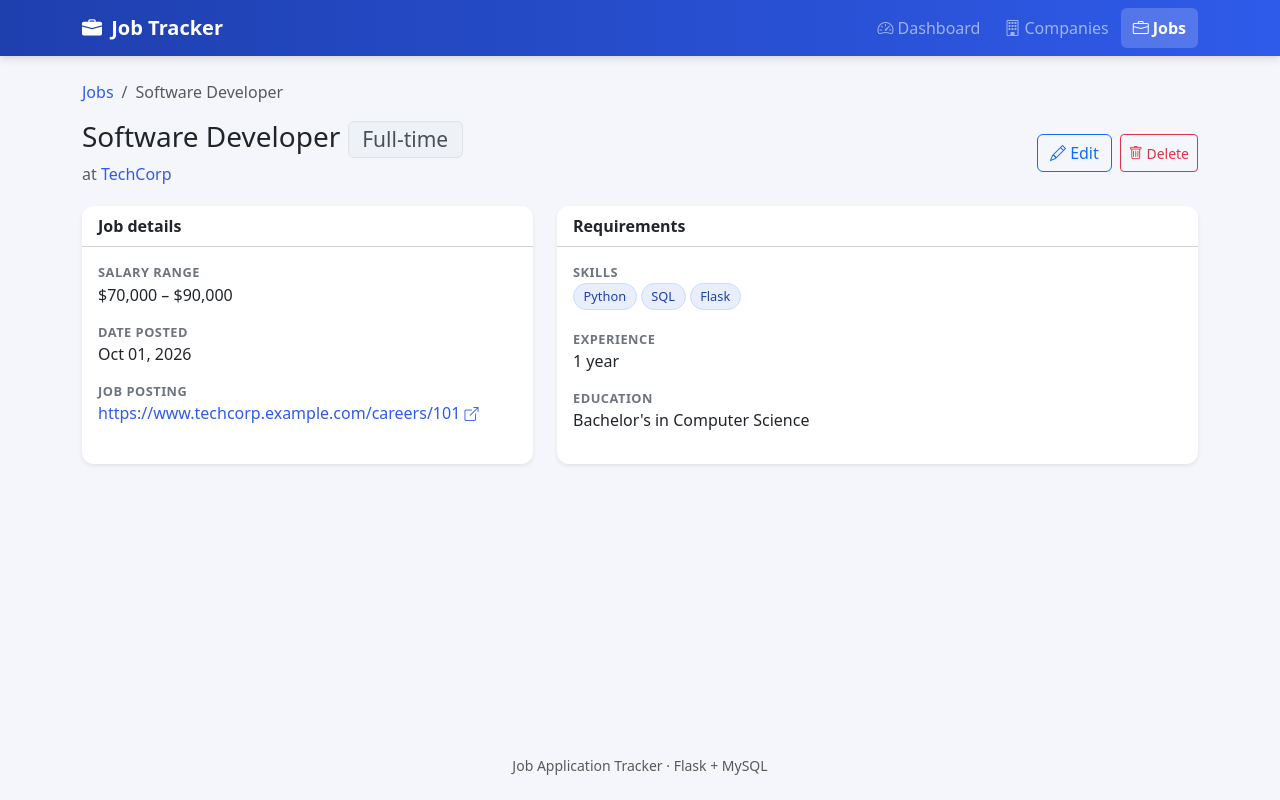
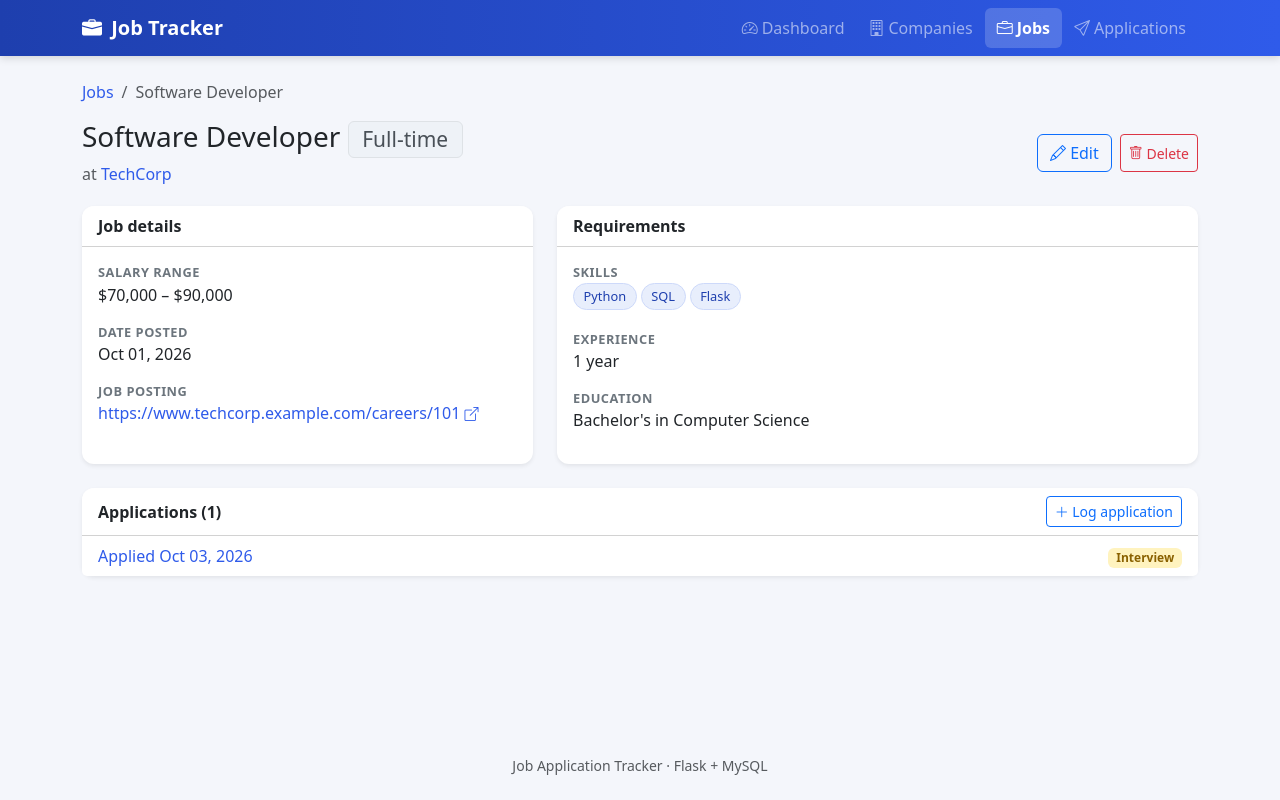
Before and after one commit to JacobBerd/job-application-tracker, a Flask app: page /jobs/1 in a window 1280 px wide. Run offline with Flask 3, Linux system fonts and the light colour scheme; data comes from the database, SQL or seed files in the repository.

Commit message:
Add applications CRUD with JSON interview data
Applications can be filtered by status or searched. The form validates the job, date, and status ENUM, tracks resume version and cover letter, and lets you add or remove interview rounds, saved to the interview_data JSON column. Detail pages show an interview timeline, and job pages list their applications.

Co-authored-by: Cursor <cursoragent@cursor.com>

```diff
--- a/app.py
+++ b/app.py
@@ -2,7 +2,7 @@
 
 import os
 import re
-from datetime import date, datetime
+from datetime import date
 
 import mysql.connector
 from flask import Flask, abort, flash, redirect, render_template, request, url_for
@@ -265,7 +265,9 @@ def jobs():
 @app.route("/jobs/<int:job_id>")
 def job_detail(job_id):
     job = get_or_404(db.get_job, job_id)
-    return render_template("job_detail.html", job=job)
+    return render_template(
+        "job_detail.html", job=job, applications=db.get_applications(job_id=job_id)
+    )
 
 
 @app.route("/jobs/add", methods=["GET", "POST"])
@@ -311,6 +313,134 @@ def delete_job(job_id):
 
 
 # ---------------------------------------------------------------
+# Applications
+# ---------------------------------------------------------------
+INTERVIEW_TYPES = (
+    "Phone Screen", "Video", "Technical", "Behavioral", "Onsite", "Panel", "Final", "Other",
+)
+
+
+def parse_interview_rounds(form, errors):
+    """Collect the repeated round_* form fields into a list of interview round dicts."""
+    rows = zip(
+        form.getlist("round_date"),
+        form.getlist("round_type"),
+        form.getlist("round_interviewer"),
+        form.getlist("round_notes"),
+    )
+    rounds = []
+    for number, (raw_date, raw_type, interviewer, notes) in enumerate(rows, start=1):
+        interview = {
+            "date": raw_date.strip(),
+            "type": raw_type.strip(),
+            "interviewer": interviewer.strip(),
+            "notes": notes.strip(),
+        }
+        if not any(interview.values()):
+            continue
+        label = f"Interview round {number}"
+        parse_date(errors, f"{label} date", interview["date"] or None, required=True)
+        if not interview["type"]:
+            errors.append(f"{label} type is required.")
+        elif len(interview["type"]) > 50:
+            errors.append(f"{label} type must be 50 characters or fewer.")
+        if len(interview["interviewer"]) > 100:
+            errors.append(f"{label} interviewer must be 100 characters or fewer.")
+        rounds.append(interview)
+    rounds.sort(key=lambda r: r["date"])
+    return rounds
+
+
+def validate_application(form, job_options):
+    errors = []
+    data = {
+        "job_id": parse_foreign_key(errors, "Job", clean(form, "job_id"), job_options, "job_id"),
+        "application_date": parse_date(
+            errors, "Application date", clean(form, "application_date"), required=True
+        ),
+        "status": parse_choice(errors, "Status", clean(form, "status"), db.APPLICATION_STATUSES),
+        "resume_version": clean(form, "resume_version"),
+        "cover_letter_sent": form.get("cover_letter_sent") == "on",
+    }
+    check_lengths(errors, data, {"resume_version": ("Resume version", 50)})
+    data["rounds"] = parse_interview_rounds(form, errors)
+    data["interview_data"] = {"rounds": data["rounds"]} if data["rounds"] else None
+    return data, errors
+
+
+def render_application_form(form, application_id):
+    return render_template(
+        "application_form.html",
+        form=form,
+        application_id=application_id,
+        jobs=db.get_job_options(),
+        statuses=db.APPLICATION_STATUSES,
+        interview_types=INTERVIEW_TYPES,
+    )
+
+
+@app.route("/applications")
+def applications():
+    filters = {
+        "search": request.args.get("q", "").strip(),
+        "status": request.args.get("status", "").strip(),
+    }
+    return render_template(
+        "applications.html",
+        applications=db.get_applications(**filters),
+        filters=filters,
+        statuses=db.APPLICATION_STATUSES,
+    )
+
+
+@app.route("/applications/<int:application_id>")
+def application_detail(application_id):
+    application = get_or_404(db.get_application, application_id)
+    return render_template("application_detail.html", application=application)
+
+
+@app.route("/applications/add", methods=["GET", "POST"])
+def add_application():
+    form = {
+        "job_id": request.args.get("job_id", type=int),
+        "application_date": date.today().isoformat(),
+        "status": "Applied",
+    }
+    if request.method == "POST":
+        form, errors = validate_application(request.form, db.get_job_options())
+        if not errors:
+            application_id = db.add_application(form)
+            flash("Application added.", "success")
+            return redirect(url_for("application_detail", application_id=application_id))
+        show_errors(errors)
+    return render_application_form(form, None)
+
+
+@app.route("/applications/<int:application_id>/edit", methods=["GET", "POST"])
+def edit_application(application_id):
+    form = get_or_404(db.get_application, application_id)
+    if request.method == "POST":
+        form, errors = validate_application(request.form, db.get_job_options())
+        if not errors:
+            db.update_application(application_id, form)
+            flash("Application updated.", "success")
+            return redirect(url_for("application_detail", application_id=application_id))
+        show_errors(errors)
+    return render_application_form(form, application_id)
+
+
+@app.route("/applications/<int:application_id>/delete", methods=["POST"])
+def delete_application(application_id):
+    application = get_or_404(db.get_application, application_id)
+    db.delete_application(application_id)
+    flash(
+        f"Application for \"{application['job_title']}\" at {application['company_name']} was deleted.",
+        "success",
+    )
+    return redirect(url_for("applications"))
+
+
+# ---------------------------------------------------------------
 # Dashboard
 # ---------------------------------------------------------------
 @app.route("/")
--- a/database.py
+++ b/database.py
@@ -211,3 +211,73 @@ def update_job(job_id, data):
 
 def delete_job(job_id):
     execute("DELETE FROM jobs WHERE job_id = %s", (job_id,))
+
+
+# ---------------------------------------------------------------
+# Applications
+# ---------------------------------------------------------------
+APPLICATION_STATUSES = ("Applied", "Screening", "Interview", "Offer", "Rejected", "Withdrawn")
+APPLICATION_FIELDS = (
+    "job_id", "application_date", "status", "resume_version",
+    "cover_letter_sent", "interview_data",
+)
+APPLICATION_SELECT = """
+    SELECT a.*, j.job_title, j.company_id, c.company_name
+    FROM applications a
+    JOIN jobs j ON j.job_id = a.job_id
+    JOIN companies c ON c.company_id = j.company_id
+"""
+
+
+def _with_interviews(application):
+    """Parse interview_data JSON and expose its rounds list as application['rounds']."""
+    interview_data = parse_json(application.get("interview_data"), {})
+    if not isinstance(interview_data, dict):
+        interview_data = {}
+    rounds = interview_data.get("rounds")
+    application["interview_data"] = interview_data
+    application["rounds"] = rounds if isinstance(rounds, list) else []
+    application["cover_letter_sent"] = bool(application.get("cover_letter_sent"))
+    return application
+
+
+def _application_values(data):
+    return {**data, "interview_data": to_json(data.get("interview_data"))}
+
+
+def get_applications(status=None, job_id=None, search=None):
+    conditions, params = [], []
+    if status:
+        conditions.append("a.status = %s")
+        params.append(status)
+    if job_id:
+        conditions.append("a.job_id = %s")
+        params.append(job_id)
+    if search:
+        conditions.append("(j.job_title LIKE %s OR c.company_name LIKE %s)")
+        params += [f"%{search}%"] * 2
+    sql = APPLICATION_SELECT
+    if conditions:
+        sql += " WHERE " + " AND ".join(conditions)
+    sql += " ORDER BY a.application_date DESC, a.application_id DESC"
+    return [_with_interviews(a) for a in query_all(sql, tuple(params))]
+
+
+def get_application(application_id):
+    application = query_one(APPLICATION_SELECT + " WHERE a.application_id = %s", (application_id,))
+    return _with_interviews(application) if application else None
+
+
+def add_application(data):
+    return _insert("applications", APPLICATION_FIELDS, _application_values(data))
+
+
+def update_application(application_id, data):
+    _update(
+        "applications", "application_id", application_id,
+        APPLICATION_FIELDS, _application_values(data),
+    )
+
+
+def delete_application(application_id):
+    execute("DELETE FROM applications WHERE application_id = %s", (application_id,))
--- a/static/style.css
+++ b/static/style.css
@@ -135,6 +135,55 @@ a:hover {
     vertical-align: middle;
 }
 
+/* Application status badges */
+.status-badge {
+    font-weight: 600;
+    vertical-align: middle;
+}
+
+.status-applied   { background-color: #dbe7ff; color: #1e3fae; }
+.status-screening { background-color: #e5dbff; color: #5f3dc4; }
+.status-interview { background-color: #fff3bf; color: #8a6100; }
+.status-offer     { background-color: #d3f9d8; color: #2b8a3e; }
+.status-rejected  { background-color: #ffe3e3; color: #c92a2a; }
+.status-withdrawn { background-color: #e9ecef; color: #495057; }
+
+/* Interview timeline */
+.timeline {
+    list-style: none;
+    padding-left: 1.25rem;
+    margin: 0;
+    border-left: 2px solid #cdd9fa;
+}
+
+.timeline li {
+    position: relative;
+    padding: 0 0 1.25rem 1rem;
+}
+
+.timeline li:last-child {
+    padding-bottom: 0;
+}
+
+.timeline li::before {
+    content: "";
+    position: absolute;
+    left: -1.95rem;
+    top: 0.3rem;
+    width: 0.8rem;
+    height: 0.8rem;
+    border-radius: 50%;
+    background-color: var(--app-primary);
+    border: 2px solid #fff;
+    box-shadow: 0 0 0 2px #cdd9fa;
+}
+
+.interview-round {
+    padding-bottom: 0.75rem;
+    margin-bottom: 0.75rem;
+    border-bottom: 1px solid #e9ecef;
+}
+
 /* JSON-backed form sections */
 .json-fieldset {
     border: 1px dashed #cdd9fa;
--- a/templates/base.html
+++ b/templates/base.html
@@ -13,6 +13,7 @@
     ('dashboard', 'Dashboard', 'speedometer2'),
     ('companies', 'Companies', 'building'),
     ('jobs', 'Jobs', 'briefcase'),
+    ('applications', 'Applications', 'send'),
 ] %}
 <nav class="navbar navbar-expand-lg navbar-dark app-navbar">
     <div class="container">
--- a/templates/job_detail.html
+++ b/templates/job_detail.html
@@ -1,5 +1,5 @@
 {% extends "base.html" %}
-{% from "_macros.html" import delete_button, external_link, salary_range, skill_chips, job_type_badge, or_dash %}
+{% from "_macros.html" import delete_button, external_link, salary_range, skill_chips, job_type_badge, or_dash, status_badge %}
 {% set active_page = "jobs" %}
 {% block title %}{{ job.job_title }}{% endblock %}
 {% block content %}
@@ -57,5 +57,25 @@
             </div>
         </div>
     </div>
+    <div class="col-12">
+        <div class="card shadow-sm">
+            <div class="card-header bg-white d-flex justify-content-between align-items-center">
+                <span class="fw-semibold">Applications ({{ applications|length }})</span>
+                <a href="{{ url_for('add_application', job_id=job.job_id) }}" class="btn btn-sm btn-outline-primary"><i class="bi bi-plus-lg"></i> Log application</a>
+            </div>
+            {% if applications %}
+            <ul class="list-group list-group-flush">
+                {% for a in applications %}
+                <li class="list-group-item d-flex justify-content-between align-items-center">
+                    <a href="{{ url_for('application_detail', application_id=a.application_id) }}">Applied {{ a.application_date|nice_date }}</a>
+                    <span>{{ status_badge(a.status) }}</span>
+                </li>
+                {% endfor %}
+            </ul>
+            {% else %}
+            <div class="card-body text-muted">You haven't applied to this job yet.</div>
+            {% endif %}
+        </div>
+    </div>
 </div>
 {% endblock %}
```
Also changed, not shown: templates/application_detail.html (added, +71 -0 lines), templates/application_form.html (added, +139 -0 lines), templates/applications.html (added, +80 -0 lines).
